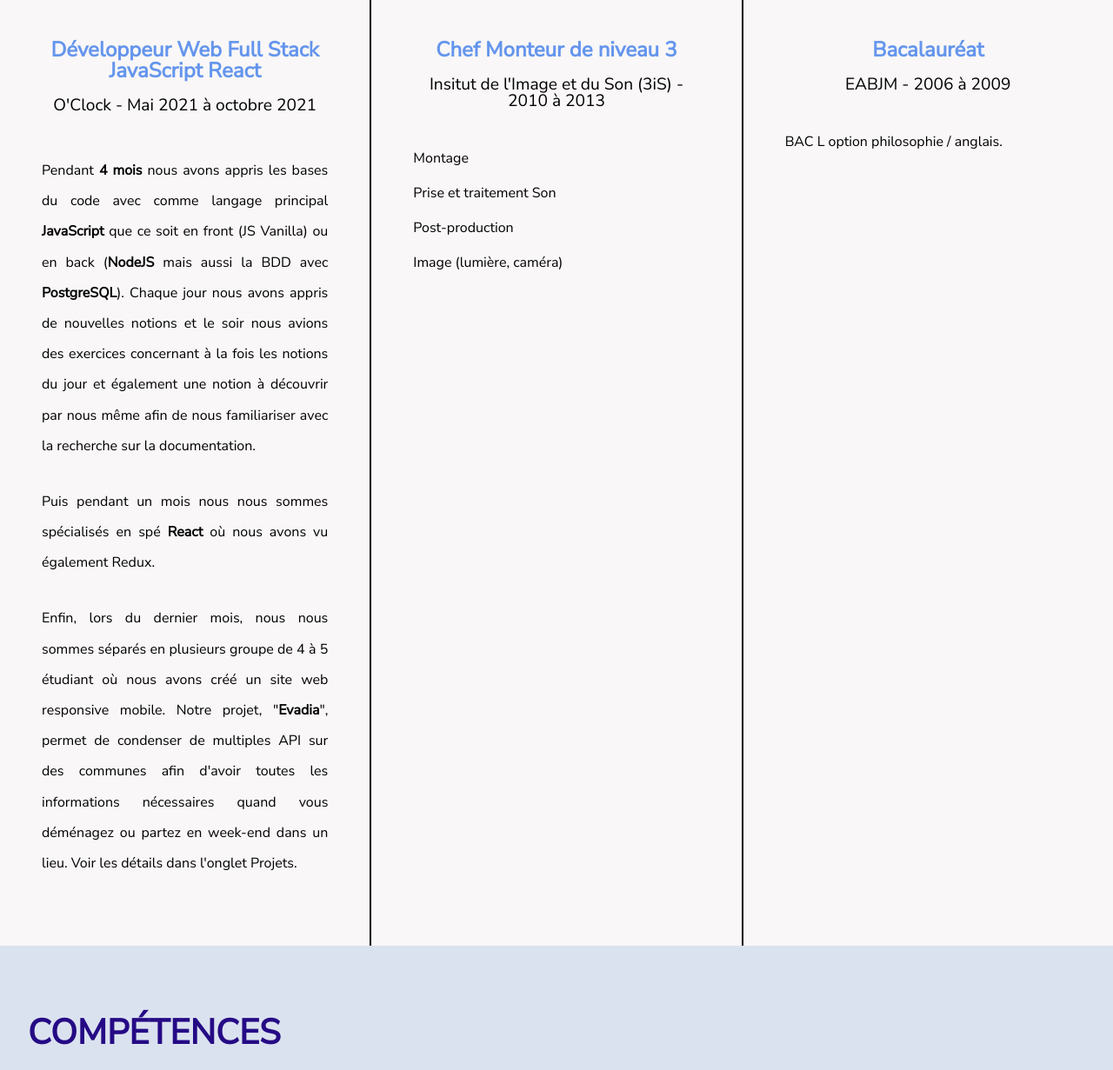
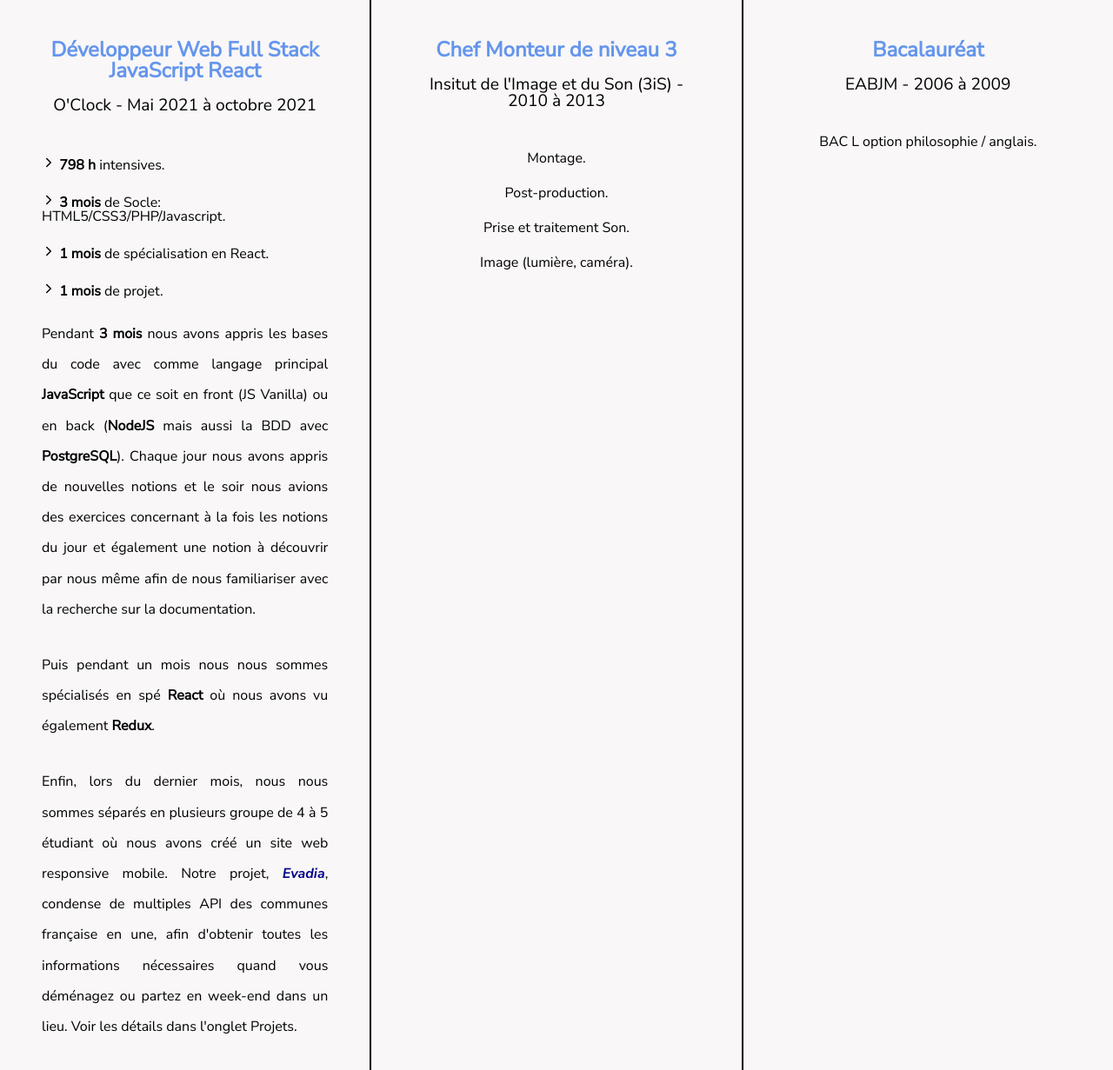
Before and after one commit to Clementkieken/cv_react, a React app: page / in a window 1280 px wide. Shown: the part 3057-4288 px from the top of the page at 87% size. Built offline with nearby package versions, Linux system fonts and the light colour scheme.

Commit message:
formation done

```diff
--- a/package.json
+++ b/package.json
@@ -51,6 +51,7 @@
     "prop-types": "^15.7.2",
     "react": "^17.0.2",
     "react-dom": "^17.0.2",
+    "react-icons": "^4.3.1",
     "react-router-dom": "^5.3.0"
   }
 }
--- a/src/components/Formation/index.js
+++ b/src/components/Formation/index.js
@@ -1,5 +1,6 @@
 import './styles.scss';
 import PropTypes from 'prop-types';
+import { IoChevronForward } from 'react-icons/io5';
 
 const Formation = ({ refFormation }) => (
   <div className="formations" ref={refFormation}>
@@ -10,9 +11,15 @@ const Formation = ({ refFormation }) => (
         <h2 className="formations__details__h2">Développeur Web Full Stack JavaScript React</h2>
         <h3 className="formations__details__h3">O'Clock - Mai 2021 à octobre 2021</h3>
         <div className="formations__details_paragraphe">
-          <p className="formations__details__p"> Pendant <span className="bold">4 mois</span> nous avons appris les bases du code avec comme langage principal <span className="bold">JavaScript</span> que ce soit en front (JS Vanilla) ou en back (<span className="bold">NodeJS</span> mais aussi la BDD avec <span className="bold">PostgreSQL</span>). Chaque jour nous avons appris de nouvelles notions et le soir nous avions des exercices concernant à la fois les notions du jour et également une notion à découvrir par nous même afin de nous familiariser avec la recherche sur la documentation.</p>
-          <p className="formations__details__p">Puis pendant un mois nous nous sommes spécialisés en spé <span className="bold">React</span> où nous avons vu également Redux.</p>
-          <p className="formations__details__p">Enfin, lors du dernier mois, nous nous sommes séparés en plusieurs groupe de 4 à 5 étudiant où nous avons créé un site web responsive mobile. Notre projet, "<span className="bold">Evadia</span>", permet de condenser de multiples API sur des communes afin d'avoir toutes les informations nécessaires quand vous déménagez ou partez en week-end dans un lieu. Voir les détails dans l'onglet Projets.</p>
+          <ul className="formations__details_ul">
+            <li className="formations__details__li"><IoChevronForward /> <span className="bold">798 h</span> intensives.</li>
+            <li className="formations__details__li"><IoChevronForward /> <span className="bold">3 mois</span> de Socle: HTML5/CSS3/PHP/Javascript.</li>
+            <li className="formations__details__li"><IoChevronForward /> <span className="bold">1 mois</span> de spécialisation en React.</li>
+            <li className="formations__details__li"><IoChevronForward /> <span className="bold">1 mois</span> de projet.</li>
+          </ul>
+          <p className="formations__details__p"> Pendant <span className="bold">3 mois</span> nous avons appris les bases du code avec comme langage principal <span className="bold">JavaScript</span> que ce soit en front (JS Vanilla) ou en back (<span className="bold">NodeJS</span> mais aussi la BDD avec <span className="bold">PostgreSQL</span>). Chaque jour nous avons appris de nouvelles notions et le soir nous avions des exercices concernant à la fois les notions du jour et également une notion à découvrir par nous même afin de nous familiariser avec la recherche sur la documentation.</p>
+          <p className="formations__details__p">Puis pendant un mois nous nous sommes spécialisés en spé <span className="bold">React</span> où nous avons vu également <span className="bold">Redux</span>.</p>
+          <p className="formations__details__p">Enfin, lors du dernier mois, nous nous sommes séparés en plusieurs groupe de 4 à 5 étudiant où nous avons créé un site web responsive mobile. Notre projet, <span className="formations__details__evadia"><a href="evadia.tech">Evadia</a></span>, condense de multiples API des communes française en une, afin d'obtenir toutes les informations nécessaires quand vous déménagez ou partez en week-end dans un lieu. Voir les détails dans l'onglet Projets.</p>
         </div>
       </div>
 
@@ -21,11 +28,11 @@ const Formation = ({ refFormation }) => (
       <div className="formations__details">
         <h2 className="formations__details__h2">Chef Monteur de niveau 3</h2>
         <h3 className="formations__details__h3">Insitut de l'Image et du Son (3iS) - 2010 à 2013</h3>
-        <ul>
-          <li className="formations__details__li">Montage</li>
-          <li className="formations__details__li">Prise et traitement Son</li>
-          <li className="formations__details__li">Post-production</li>
-          <li className="formations__details__li">Image (lumière, caméra)</li>
+        <ul className="formations__details__ul">
+          <li className="formations__details__li">Montage.</li>
+          <li className="formations__details__li">Post-production.</li>
+          <li className="formations__details__li">Prise et traitement Son.</li>
+          <li className="formations__details__li">Image (lumière, caméra).</li>
         </ul>
       </div>
 
@@ -34,7 +41,7 @@ const Formation = ({ refFormation }) => (
       <div className="formations__details">
         <h2 className="formations__details__h2">Bacalauréat</h2>
         <h3 className="formations__details__h3">EABJM - 2006 à 2009</h3>
-        <ul>
+        <ul className="formations__details__ul">
           <li className="formations__details__li">BAC L option philosophie / anglais.</li>
         </ul>
       </div>
--- a/src/components/Formation/styles.scss
+++ b/src/components/Formation/styles.scss
@@ -55,6 +55,10 @@
     text-align: justify;
   }
 
+&__ul{
+ text-align: center;
+}
+
   &__li{
     padding-bottom: 1.5rem;
   }
@@ -62,6 +66,12 @@
   &__transition{
     border-left: solid black 2px;
   }
+
+  &__evadia{
+    font-weight: bold;
+    font-style: italic;
+    color: darkblue;
+  }
 }
 
 .bold{
```
Also changed, not shown: 1 other file.
